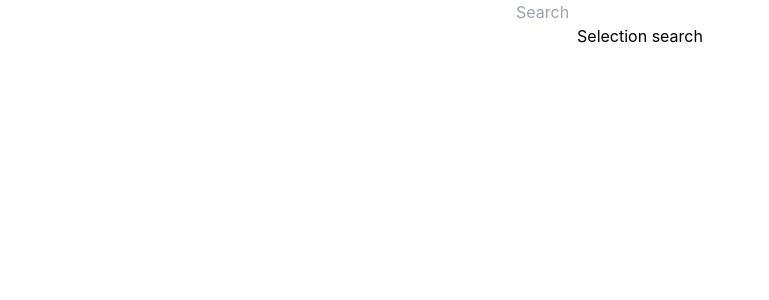
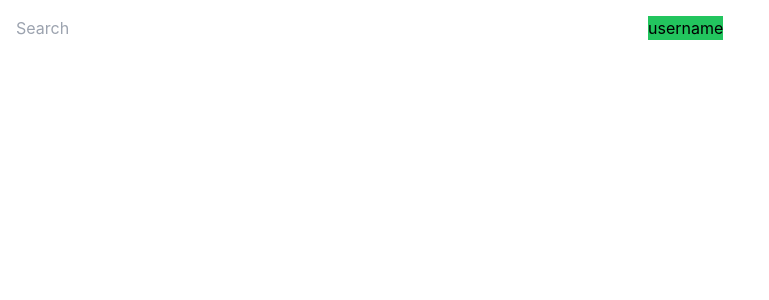
Before and after one commit to thanhcong96199/practice, a React (Create React App) app in the folder exercise/: page / in a window 1280 px wide. Shown: the top 300 px of the page, without its empty margins (0-769 px from the left). Built offline with nearby package versions, Linux system fonts and the light colour scheme; the HTML template or start-up script is replaced by a standard one.

Commit message:
finish dropdown component and define handle search

```diff
--- a/exercise/src/App.js
+++ b/exercise/src/App.js
@@ -4,29 +4,49 @@ import DropdownComponent from "./DropdownComponent";
 import { useState } from "react";
 import { listUsers } from "./data";
 import InputComponent from "./InputComponent";
+import { KEY_SEARCH } from "./constants";
 
 const listOptSearch = [
   {
     name: "User Name",
-    key: "username",
+    key: KEY_SEARCH.USER_NAME,
   },
   {
     name: "Email",
-    key: "email",
+    key: KEY_SEARCH.EMAIL,
   },
   {
     name: "Age",
-    key: "age",
+    key: KEY_SEARCH.AGE,
   },
 ];
 
 function App() {
   const [users, setUsers] = useState([...listUsers]);
+  const [keySearch, setKeySearch] = useState(KEY_SEARCH.USER_NAME);
+
+  const onSelectKeySearch = (keyName) => {
+    console.log("keyName", keyName);
+    setKeySearch((pre) => (pre = keyName));
+  };
+
+  const onSearchUser = (valueInput) => {
+    if (keySearch === KEY_SEARCH.USER_NAME) {
+      //filter theo key first_name va trung valueInput
+    }
+  };
+
   return (
-    <div className='App'>
+    <div className='App m-4'>
       {/*component input search */}
-      <InputComponent/>
-      <DropdownComponent title={"Selection search"} optSearch={listOptSearch} />
+      <div className='flex'>
+        <InputComponent />
+        <DropdownComponent
+          title={keySearch}
+          optSearch={listOptSearch}
+          onSelect={onSelectKeySearch}
+        />
+      </div>
 
       {/*component dropdown list */}
 
--- a/exercise/src/DropdownComponent.jsx
+++ b/exercise/src/DropdownComponent.jsx
@@ -1,16 +1,16 @@
 import React from "react";
 import { Dropdown } from "react-bootstrap";
 
-export default function DropdownComponent({ title, optSearch }) {
+export default function DropdownComponent({ title, optSearch, onSelect }) {
   return (
-    <Dropdown>
-      <Dropdown.Toggle variant='success' id='dropdown-basic'>
-        {title}
-      </Dropdown.Toggle>
+    <Dropdown className='bg-green-500'>
+      <Dropdown.Toggle variant='success'>{title}</Dropdown.Toggle>
 
       <Dropdown.Menu>
         {optSearch.map((el, index) => (
-          <Dropdown.Item href='#/action-1' key={index}>{el.name}</Dropdown.Item>
+          <Dropdown.Item key={index} onClick={() => onSelect(el.key)}>
+            {el.name}
+          </Dropdown.Item>
         ))}
       </Dropdown.Menu>
     </Dropdown>
--- a/exercise/src/InputComponent.jsx
+++ b/exercise/src/InputComponent.jsx
@@ -13,6 +13,7 @@ export default function InputComponent() {
       placeholder='Search'
       aria-label='Search'
       aria-describedby='basic-addon1'
+      className="w-2/4 mr-2"
     />
   );
 }
--- /dev/null
+++ b/exercise/src/constants.js
@@ -0,0 +1,5 @@
+export const KEY_SEARCH = {
+    USER_NAME: 'username',
+    AGE: 'age',
+    EMAIL: 'email'
+}
```
